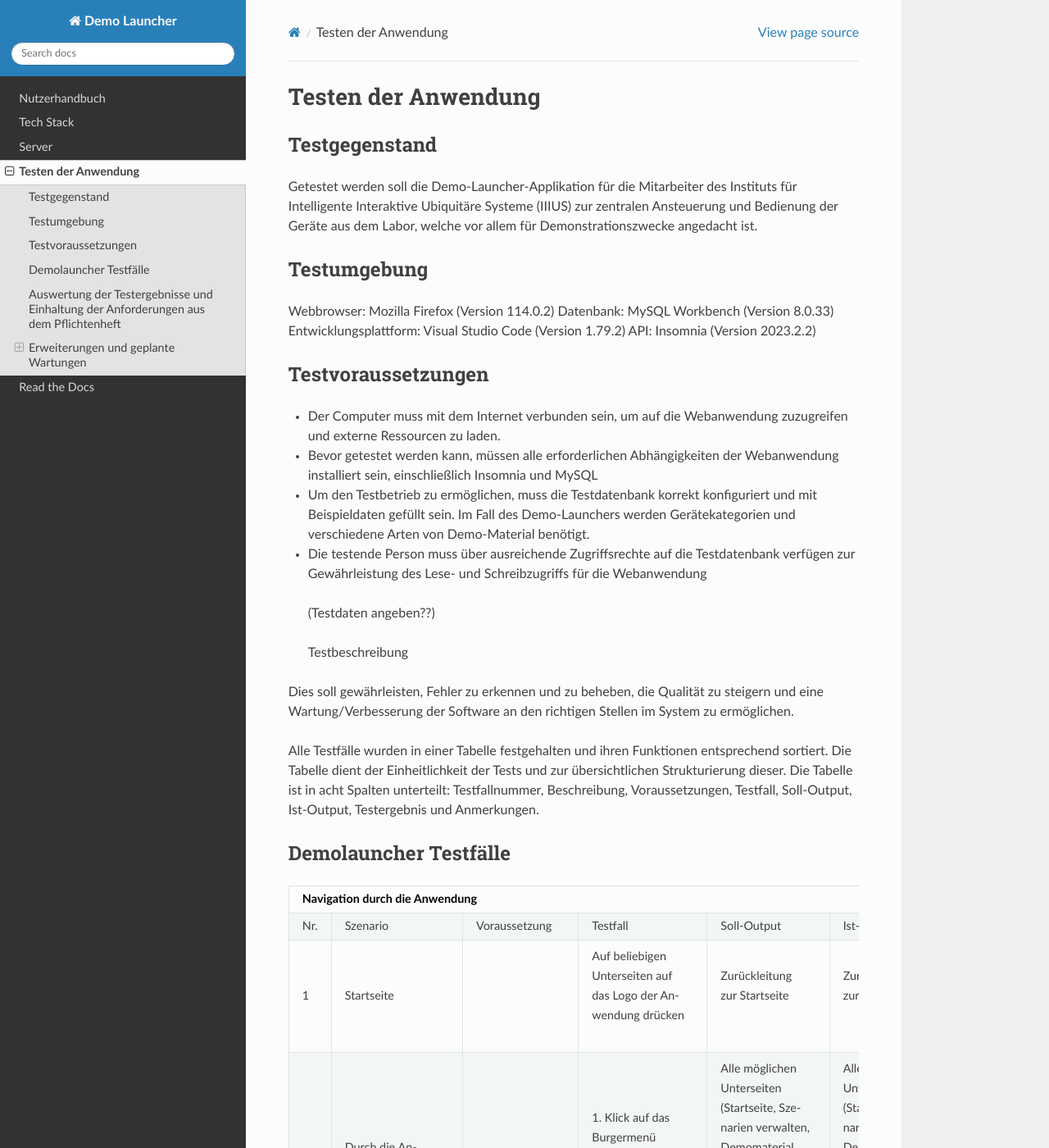
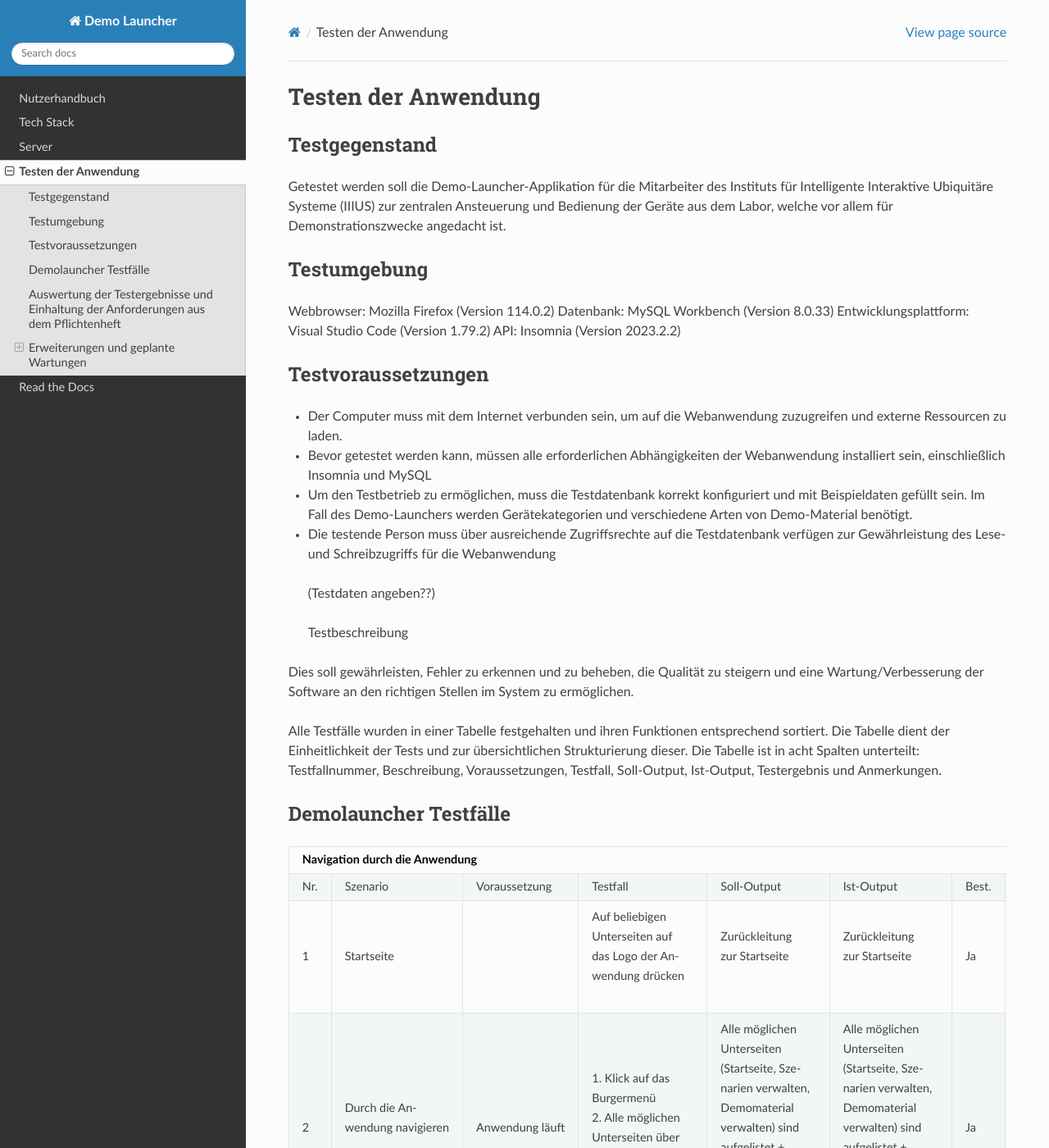
Before and after one commit to yazawa69/SWD-Gruppe-1-DemoLauncher, a Sphinx documentation site: the page built from docs/testing.rst, in a window 1280 px wide and 1400 px high. Shown: the whole window at 82% size. Built offline with Sphinx 7.4.7 and the Read the Docs theme 2.0.0, drawn with Linux system fonts in a browser that asks for light colours; some of the changed text lies outside the part shown.

Commit message:
added custom css for docs

```diff
--- /dev/null
+++ b/docs/_static/css/custom.css
@@ -0,0 +1,3 @@
+.wy-nav-content {
+    max-width: none;
+}
--- a/docs/conf.py
+++ b/docs/conf.py
@@ -22,6 +22,15 @@ intersphinx_disabled_domains = ['std']
 
 templates_path = ['_templates']
 
+# These folders are copied to the documentation's HTML output
+html_static_path = ['_static']
+
+# These paths are either relative to html_static_path
+# or fully qualified paths (eg. https://...)
+html_css_files = [
+    'css/custom.css',
+]
+
 # -- Options for HTML output
 
 html_theme = 'sphinx_rtd_theme'
--- a/docs/testing.rst
+++ b/docs/testing.rst
@@ -62,6 +62,11 @@ Nr.  Szenario             Voraussetzung        Testfall             Soll-Output
                                                | wählen")           | bearbeiten"        | bearbeiten"
                                                | 2. Auf bearbeiten
                                                | klicken
+---- -------------------- -------------------- -------------------- -------------------- -------------------- ----------- ------------
+Navigation durch die Anwendung
+======================================================================================================================================
+Nr.  Szenario             Voraussetzung        Testfall             Soll-Output          Ist-Output           Best.       Anmerkung
+---- -------------------- -------------------- -------------------- -------------------- -------------------- ----------- ------------
 ==== ==================== ==================== ==================== ==================== ==================== =========== ============
 
 
```
